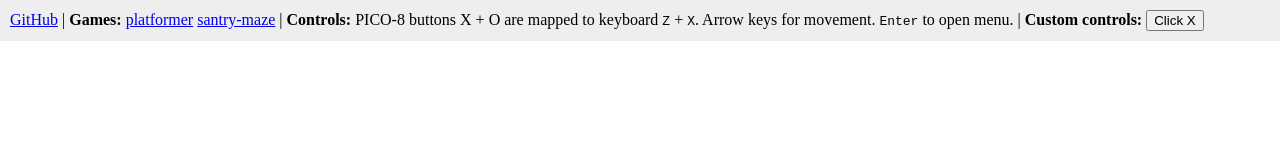
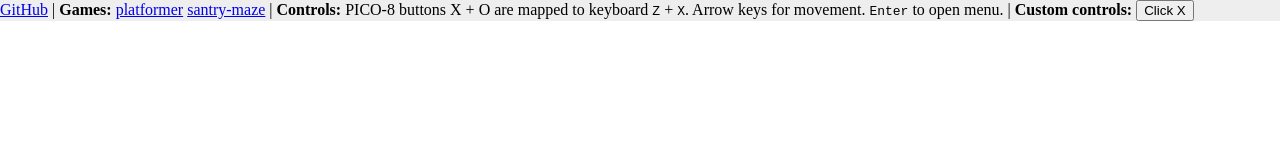
Before and after one commit to getsentry/hackweek-pico8-game, a website: page index.html in a window 1280 px wide. Drawn offline with Linux system fonts and the light colour scheme.

Commit message:
make header really small

```diff
--- a/index.html
+++ b/index.html
@@ -1,7 +1,7 @@
 <!DOCTYPE html>
 <style>
 body { margin: 0; display: flex; flex-direction: column; height: 100vh; }
-header { padding: 10px; background: #eee; }
+header { background: #eee; white-space: nowrap; overflow-x: scroll }
 iframe { flex: 1; border: none; }
 hr.horizontal {
     display: inline;
```
